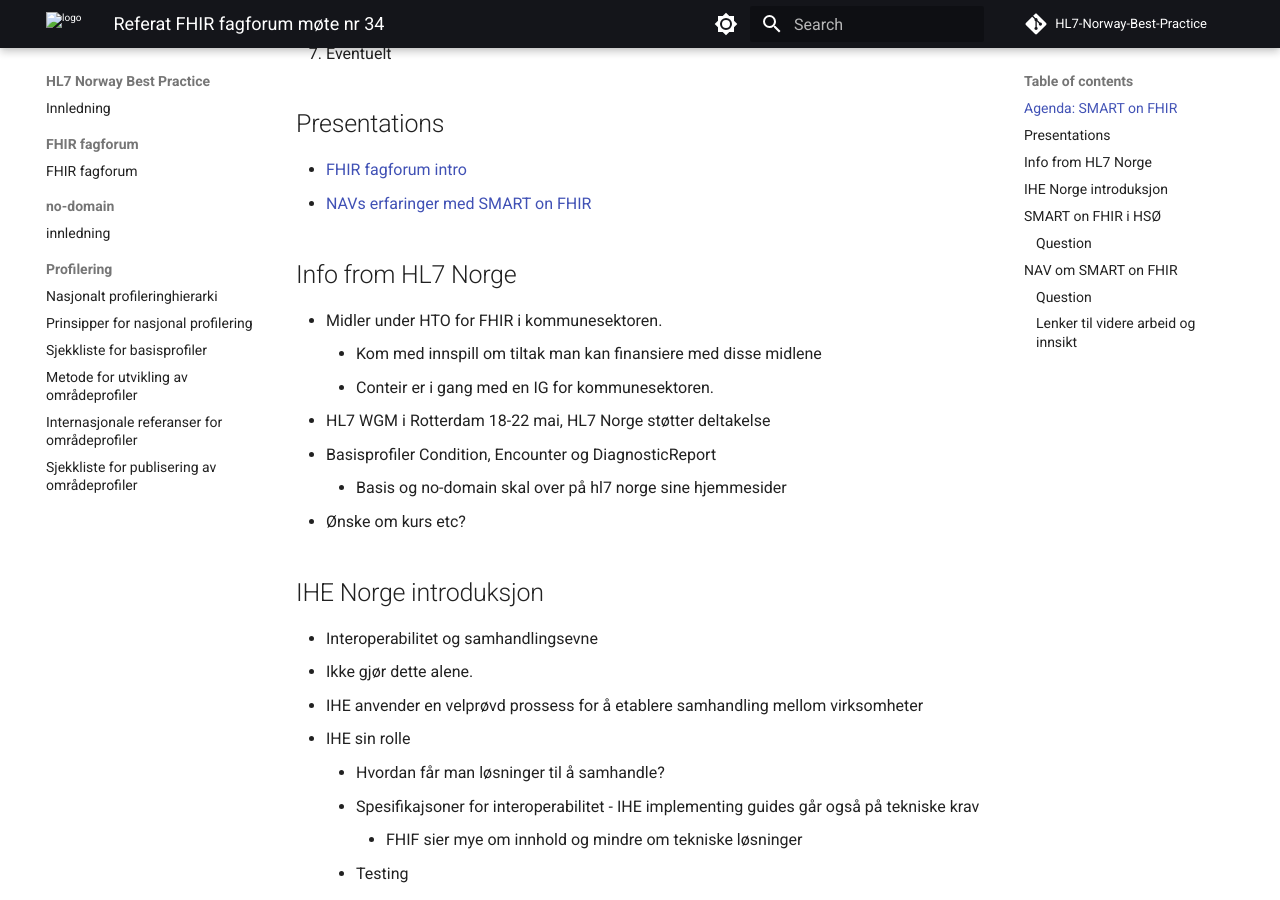
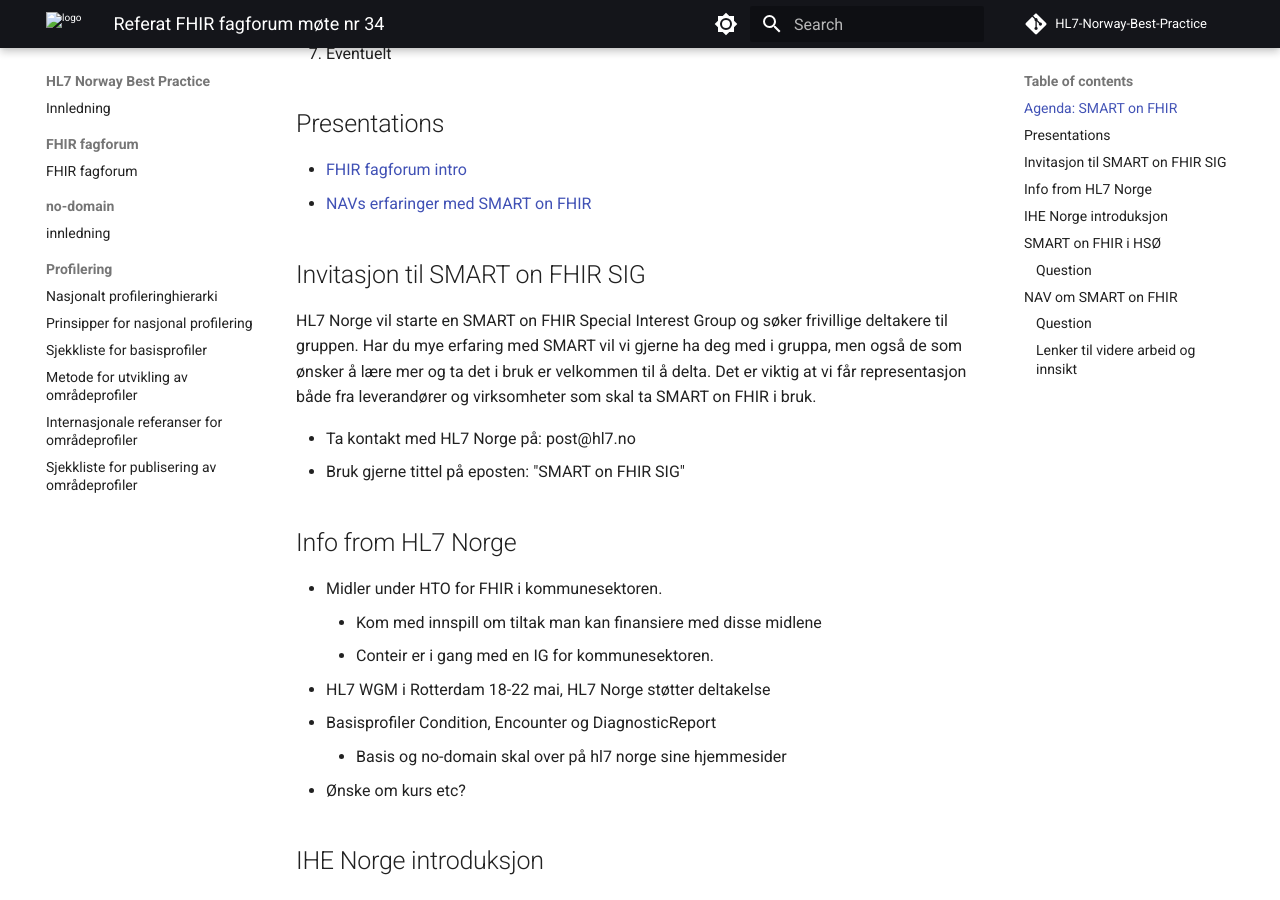
Before and after one commit to HL7Norway/best-practice, an MkDocs documentation site: the page built from docs/FHIR-faglig-forum/_referat/2026-02-11-referat.md, in a window 1280 px wide and 900 px high, scrolled down 617 px. Built offline with MkDocs 1.6.1 and Material for MkDocs 9.7.7, drawn with Linux system fonts in a browser that asks for light colours; comment, search, counter and statistics services are not loaded.

Commit message:
SMART SIG info

```diff
--- a/docs/FHIR-faglig-forum/_referat/2026-02-11-referat.md
+++ b/docs/FHIR-faglig-forum/_referat/2026-02-11-referat.md
@@ -28,6 +28,13 @@
 
 * [FHIR fagforum intro](../docs/FHIR-faglig-forum/presentasjon/2026-02-11-FHIR-fagforum-34.pdf)
 * [NAVs erfaringer med SMART on FHIR](../docs/FHIR-faglig-forum/presentasjon/2026-02-11-Navs-erfaringer-med-SMART-on-FHIR.pdf)
+
+## Invitasjon til SMART on FHIR SIG
+
+HL7 Norge vil starte en SMART on FHIR Special Interest Group og søker frivillige deltakere til gruppen. Har du mye erfaring med SMART vil vi gjerne ha deg med i gruppa, men også de som ønsker å lære mer og ta det i bruk er velkommen til å delta. Det er viktig at vi får representasjon både fra leverandører og virksomheter som skal ta SMART on FHIR i bruk.
+
+* Ta kontakt med HL7 Norge på: post@hl7.no
+* Bruk gjerne tittel på eposten: "SMART on FHIR SIG"
 
 ## Info from HL7 Norge
 
```
Also changed, not shown: other parts of docs/FHIR-faglig-forum/_referat/2026-02-11-referat.md (+2 -2 lines).
